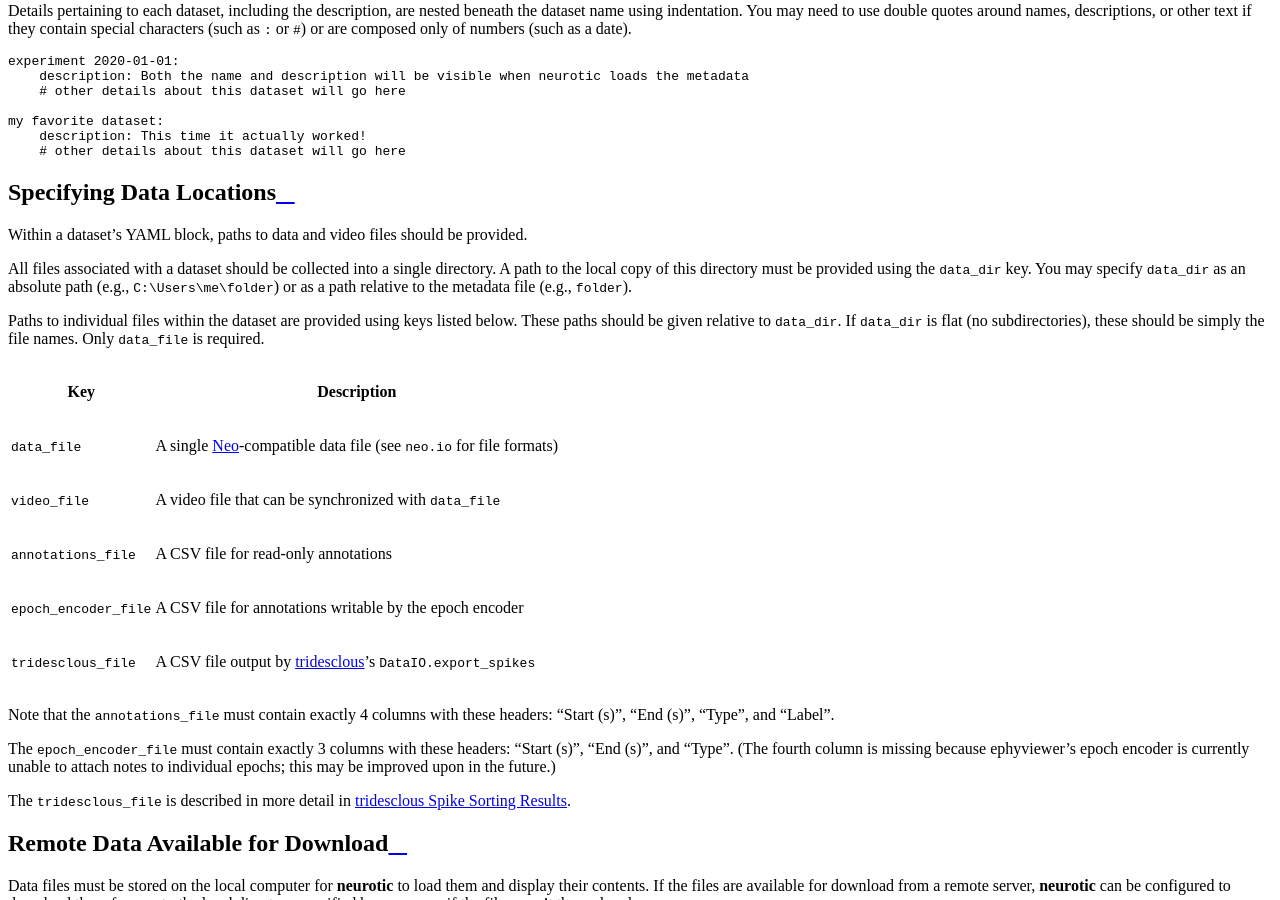
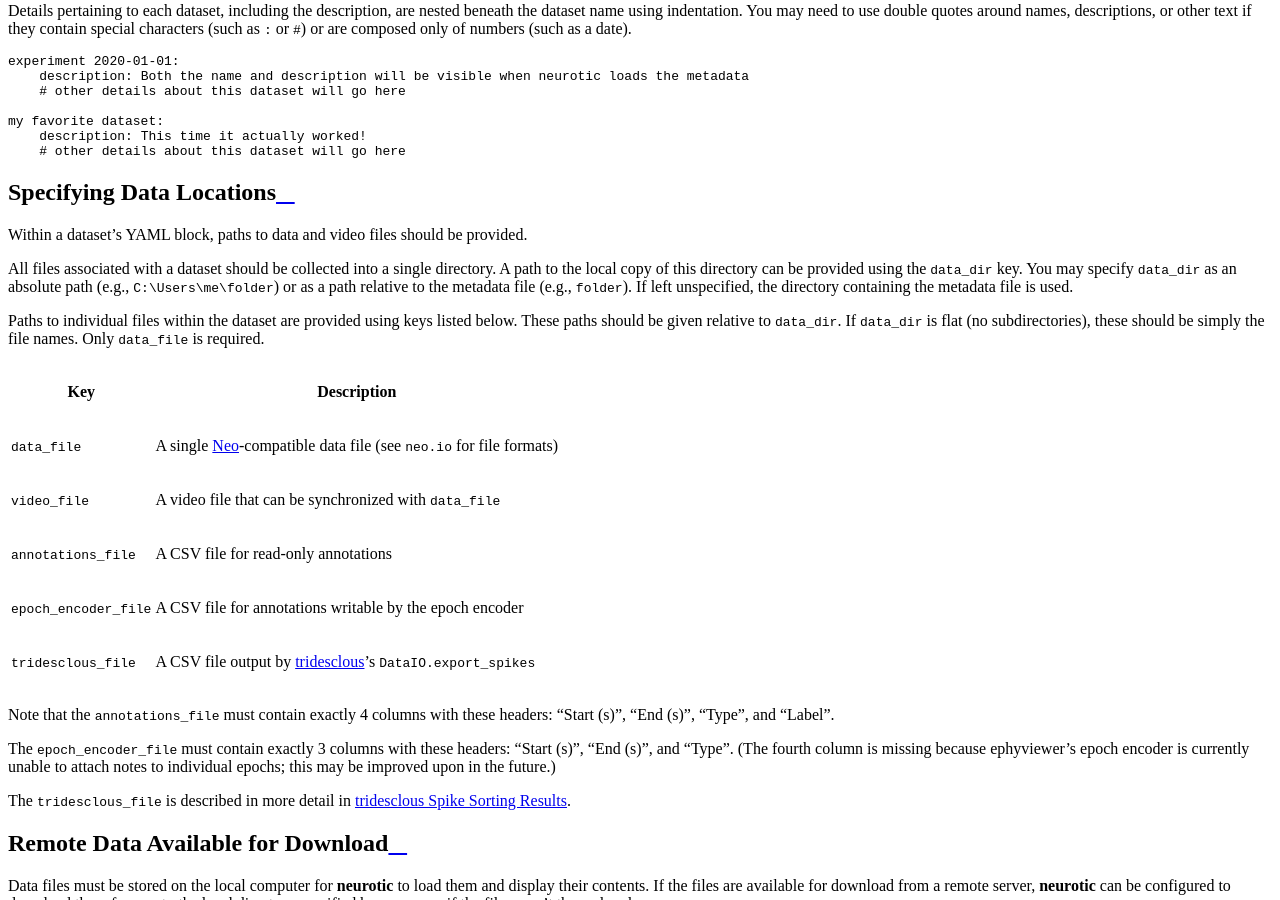
Before and after one commit to jpgill86/neurotic, a Sphinx documentation site: the page built from docs/metadata.rst, in a window 1280 px wide and 900 px high, scrolled down 1022 px. Built offline with Sphinx 7.4.7 and the Read the Docs theme 2.0.0, drawn with Linux system fonts in a browser that asks for light colours; the version number could not be read and is left out.

Commit message:
Make data_dir default to metadata file directory

```diff
--- a/docs/metadata.rst
+++ b/docs/metadata.rst
@@ -49,10 +49,11 @@ Within a dataset's YAML block, paths to data and video files should be
 provided.
 
 All files associated with a dataset should be collected into a single
-directory. A path to the local copy of this directory must be provided using
-the ``data_dir`` key. You may specify ``data_dir`` as an absolute path (e.g.,
+directory. A path to the local copy of this directory can be provided using the
+``data_dir`` key. You may specify ``data_dir`` as an absolute path (e.g.,
 ``C:\Users\me\folder``) or as a path relative to the metadata file (e.g.,
-``folder``).
+``folder``). If left unspecified, the directory containing the metadata file is
+used.
 
 Paths to individual files within the dataset are provided using keys listed
 below. These paths should be given relative to ``data_dir``. If ``data_dir`` is
```
Also changed, not shown: 1 other file.
